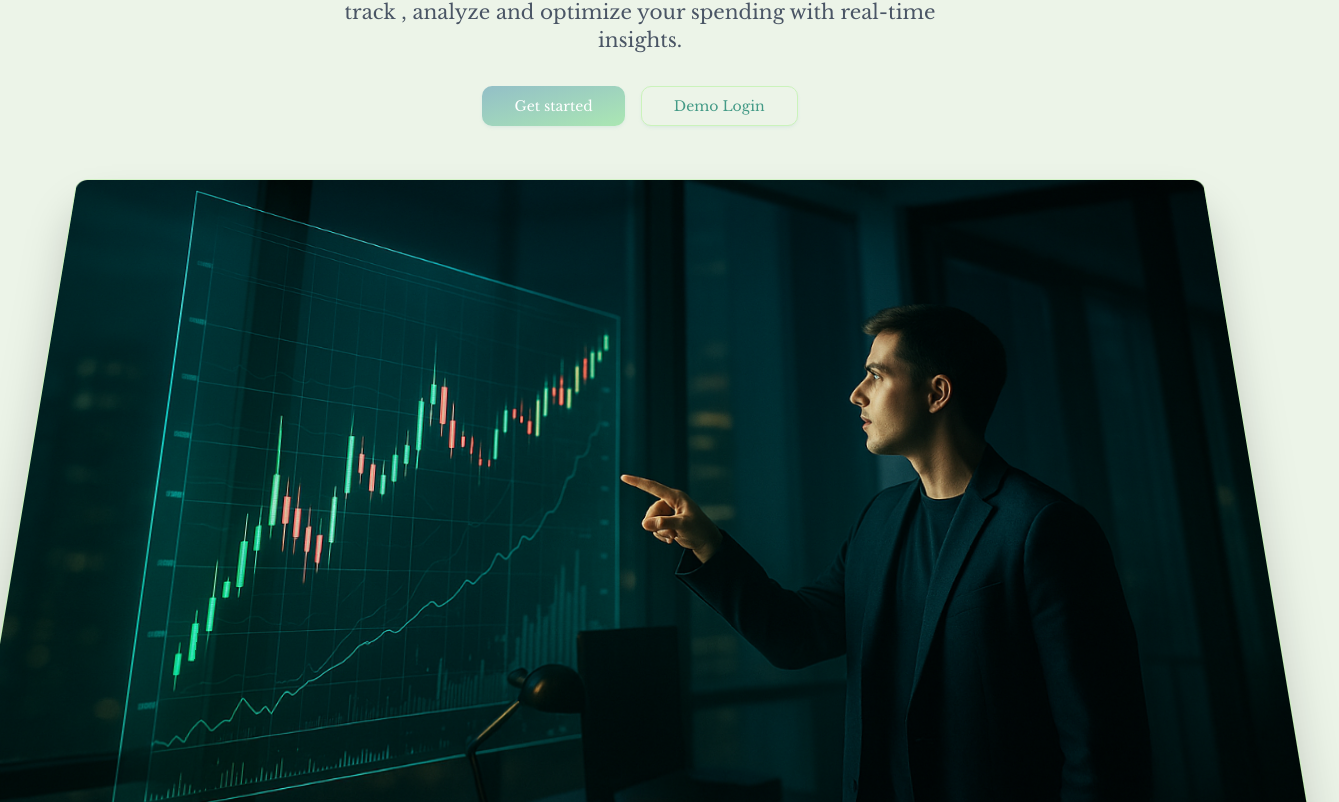
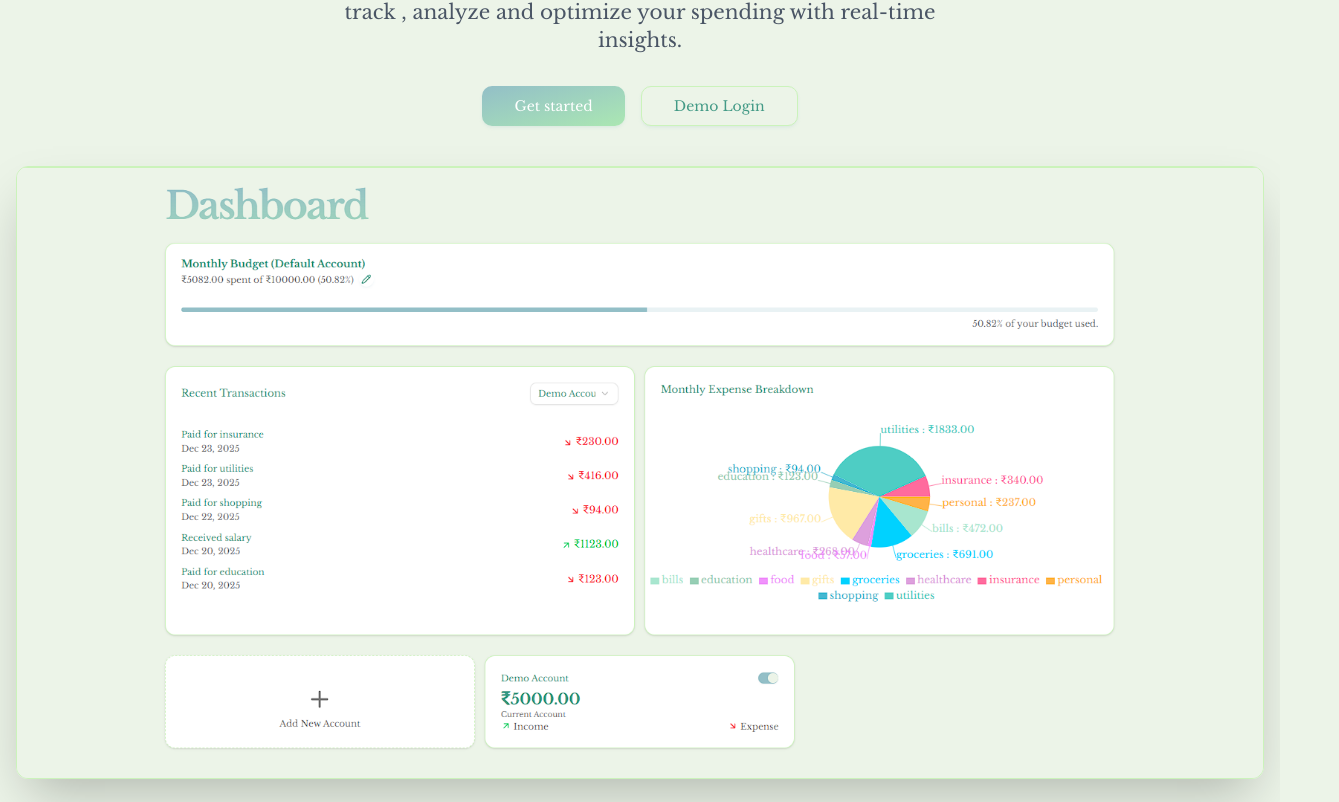
Before and after one commit to aakash-sriv/SmartSpend, a Next.js app in the folder smartspend/: page / in a window 1280 px wide. Shown: the part 378-1180 px from the top of the page, 1339 px wide, since content can reach past the window. Built offline with nearby package versions, Linux system fonts and the light colour scheme; no server answers.

Commit message:
SmartSpend

```diff
--- a/smartspend/app/(main)/dashboard/layout.js
+++ b/smartspend/app/(main)/dashboard/layout.js
@@ -8,7 +8,7 @@ const DashboardLayout = () => {
 
     {/* dashboard page */}
     <Suspense
-        fallback={<BarLoader className="mt-4" width={"100%"} color="#9333ea"/>}
+        fallback={<BarLoader className="mt-4" width={"100%"} color="#007991"/>}
     >
         <DashboardPage/>
     </Suspense>
--- a/smartspend/app/globals.css
+++ b/smartspend/app/globals.css
@@ -155,17 +155,13 @@
 
 .hero-image-wrapper {
   perspective: 1000px;
+  box-shadow: #093740;
 }
 
 .hero-image {
-  transform: rotateX(15deg) scale(1);
-  transition: transform 0.1s ease-out;
-  will-change: transform;
+
 }
 
-.hero-image.scrolled {
-  transform: rotateX(0deg) scale(1) translateY(40px);
-}
 
 @keyframes text-slide {
   0% {
--- a/smartspend/components/hero.jsx
+++ b/smartspend/components/hero.jsx
@@ -82,7 +82,7 @@ const HeroSection = () => {
           </Button>
         </div>
         {/* {banner here} */}
-        <div className="hero-image-wrapper">
+        <div className="hero-image-wrapper py-10">
           <div ref={imageRef} className="hero-image">
             <Image
               src="/banner.png"
```
Also changed, not shown: smartspend/public/banner.png.
